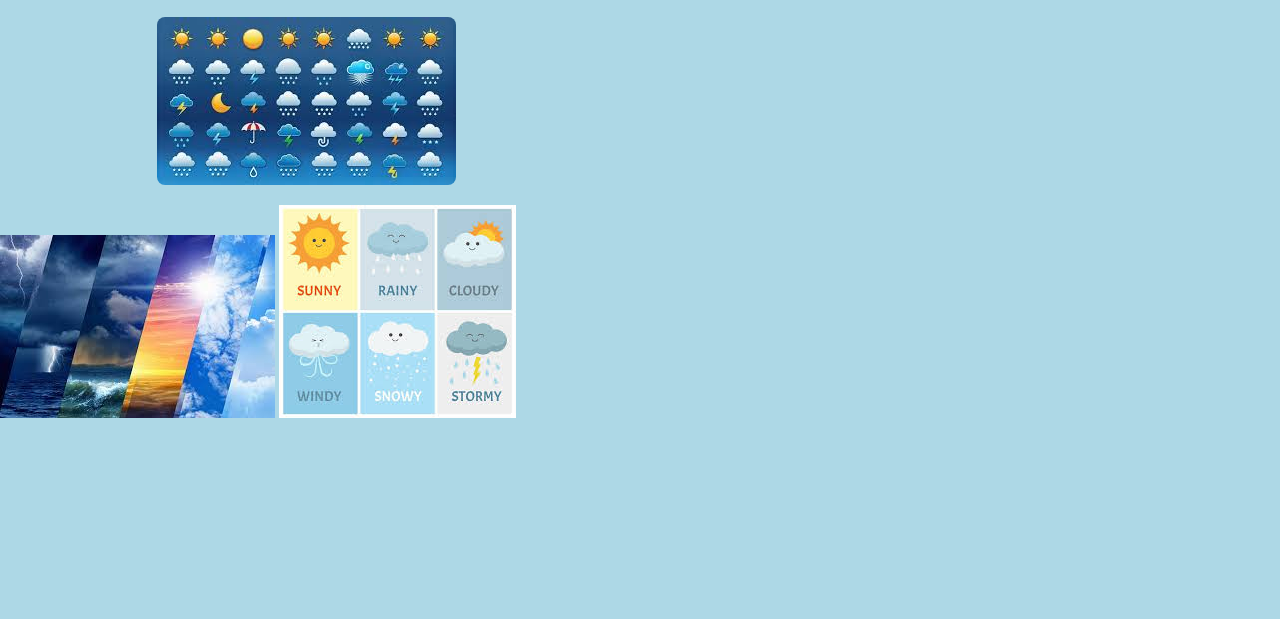
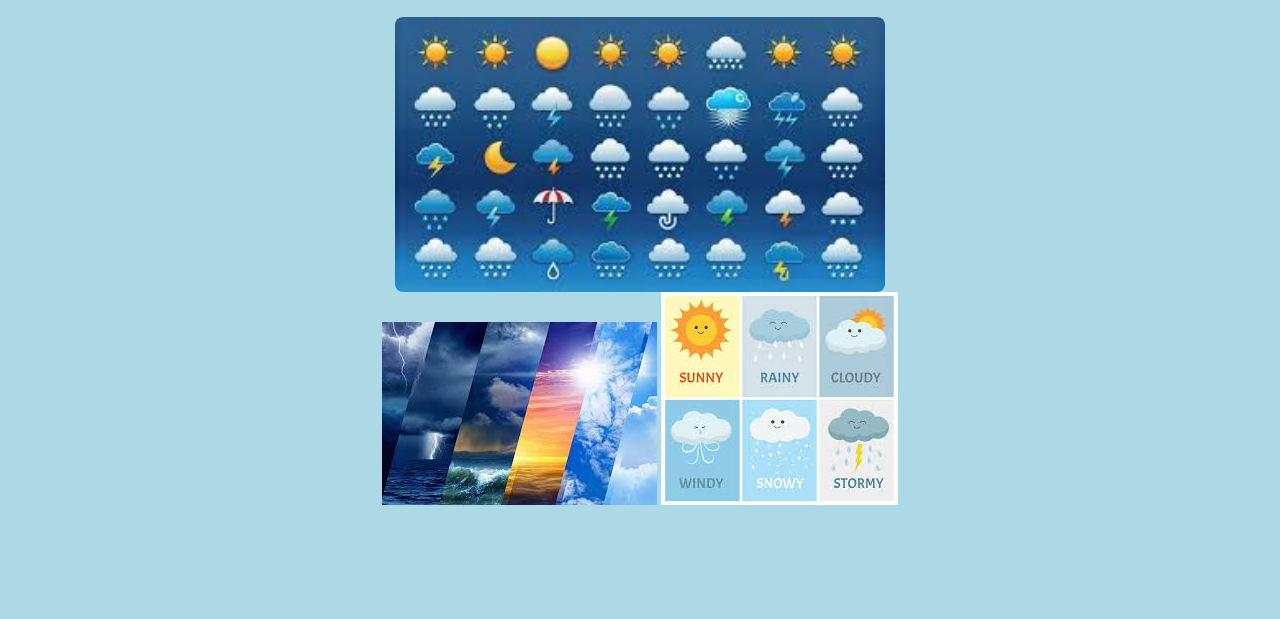
Before and after one commit to pierreblessing/INST377-FINAL-PROJECT, a website: page home.html in a window 1280 px wide. Shown: the part 181-800 px from the top of the page. Drawn offline with Linux system fonts and the light colour scheme; a script that the page names is missing.

Commit message:
Update app.css

```diff
--- a/app.css
+++ b/app.css
@@ -183,3 +183,19 @@
     width: 100%;
     font-size: 20px;
 }
+
+/* container becomes bigger */
+div[data-simple-slider] {
+    width: 40%;
+    height: 300px;
+    margin: 0 auto;
+    text-align: center;
+}
+
+/* all three images */
+#image {
+    display: block;
+    width: 100%;
+    height: auto;
+    margin: 0 auto;
+}
```
